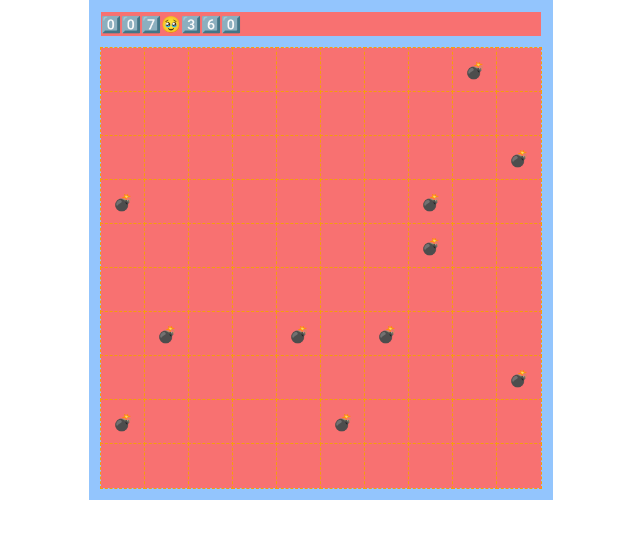
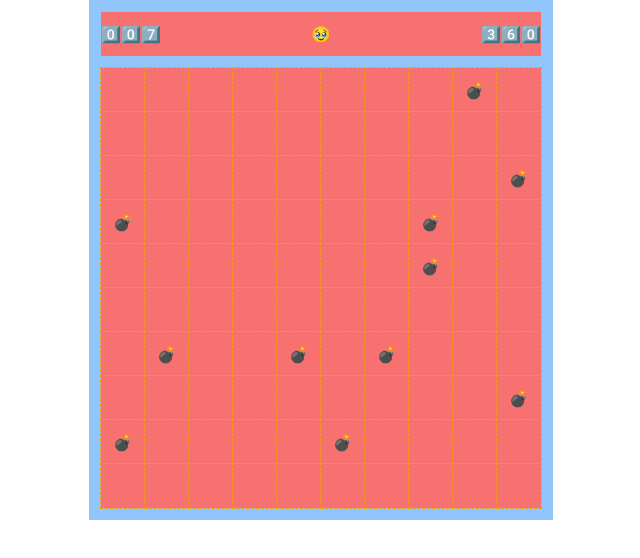
Before and after one commit to claudiofreitas/minesweeper, a Next.js app: page / in a window 1280 px wide. Shown: the top 558 px of the page, without its empty margins (319-959 px from the left). Built offline with nearby package versions, Linux system fonts and the light colour scheme.

Commit message:
Refactor

```diff
--- /dev/null
+++ b/src/components/Button.tsx
@@ -0,0 +1,14 @@
+import { FC, PropsWithChildren } from 'react';
+
+export const Button: FC<PropsWithChildren> = ({ children }) => {
+  return (
+    <button
+      style={{
+        minWidth: 44,
+        minHeight: 44,
+      }}
+    >
+      {children}
+    </button>
+  );
+};
--- /dev/null
+++ b/src/components/GameField.tsx
@@ -0,0 +1,5 @@
+import { FC, PropsWithChildren } from 'react';
+
+export const GameField: FC<PropsWithChildren> = ({ children }) => {
+  return <div className="grid grid-cols-10">{children}</div>;
+};
--- /dev/null
+++ b/src/components/GameHeader.tsx
@@ -0,0 +1,9 @@
+import { FC, PropsWithChildren } from 'react';
+
+export const GameHeader: FC<PropsWithChildren> = ({ children }) => {
+  return (
+    <div className="flex flex-row items-center justify-between bg-red-400">
+      {children}
+    </div>
+  );
+};
--- a/src/pages/index.tsx
+++ b/src/pages/index.tsx
@@ -2,20 +2,10 @@ import type { NextPage } from 'next';
 import { GameBoard } from '../components/GameBoard';
 import { GameTile } from '../components/GameTile';
 import { useGame } from '../hooks/useGame';
-import { FC, PropsWithChildren } from 'react';
 import { NumericDisplay } from '../components/NumericDisplay';
-
-const GameHeader: FC<PropsWithChildren> = ({ children }) => {
-  return <div className="flex flex-row bg-red-400">{children}</div>;
-};
-
-const GameField: FC<PropsWithChildren> = ({ children }) => {
-  return <div className="grid grid-cols-10">{children}</div>;
-};
-
-const ResetButton: FC<PropsWithChildren> = ({ children }) => {
-  return <button className="">{children}</button>;
-};
+import { Button } from '../components/Button';
+import { GameHeader } from '../components/GameHeader';
+import { GameField } from '../components/GameField';
 
 const Home: NextPage = () => {
   const { tiles } = useGame();
@@ -24,12 +14,14 @@ const Home: NextPage = () => {
     <GameBoard>
       <GameHeader>
         <NumericDisplay data={7} />
-        <ResetButton>🥹</ResetButton>
+        <Button>🥹</Button>
         <NumericDisplay data={360} />
       </GameHeader>
       <GameField>
-        {tiles.map((tile, index) => (
-          <GameTile key={index}>{tile.hasBomb ? '💣' : ''}</GameTile>
+        {tiles.map((tile) => (
+          <Button key={tile.id}>
+            <GameTile>{tile.hasBomb ? '💣' : ''}</GameTile>
+          </Button>
         ))}
       </GameField>
     </GameBoard>
```
